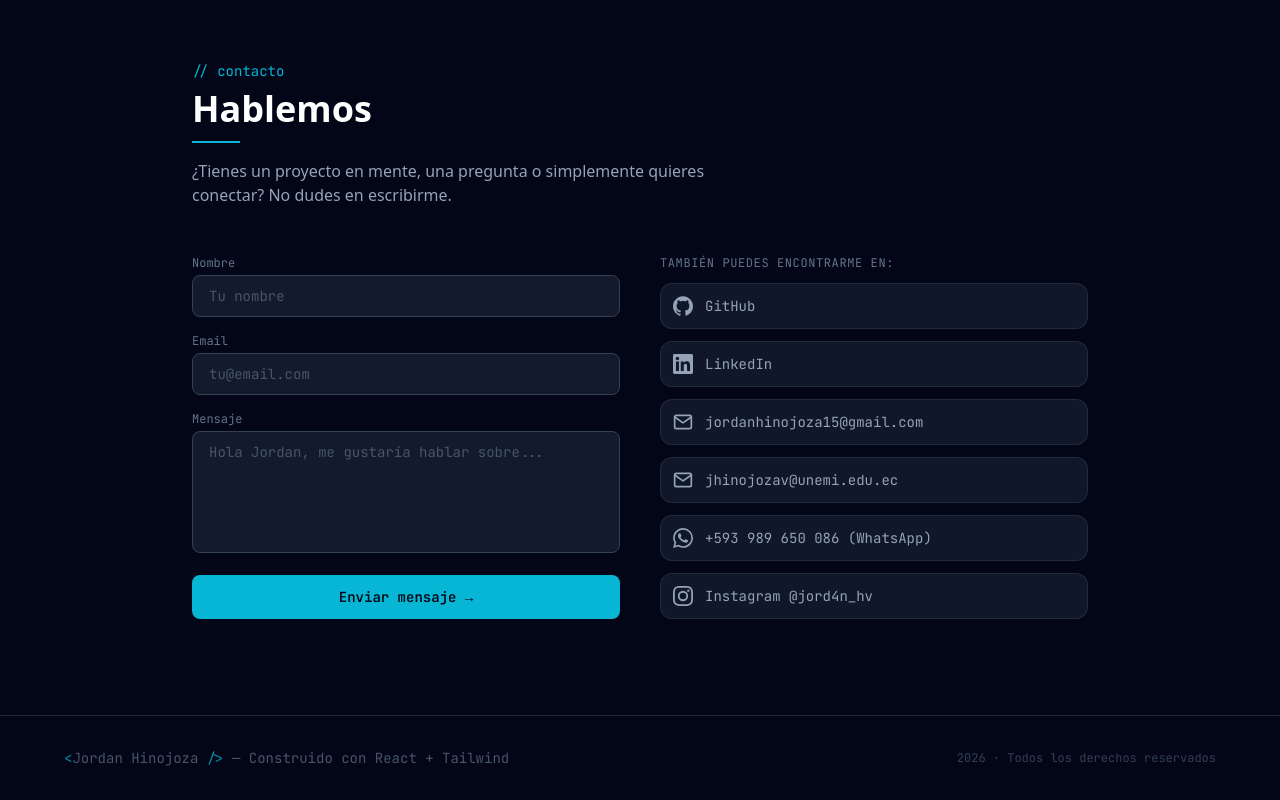
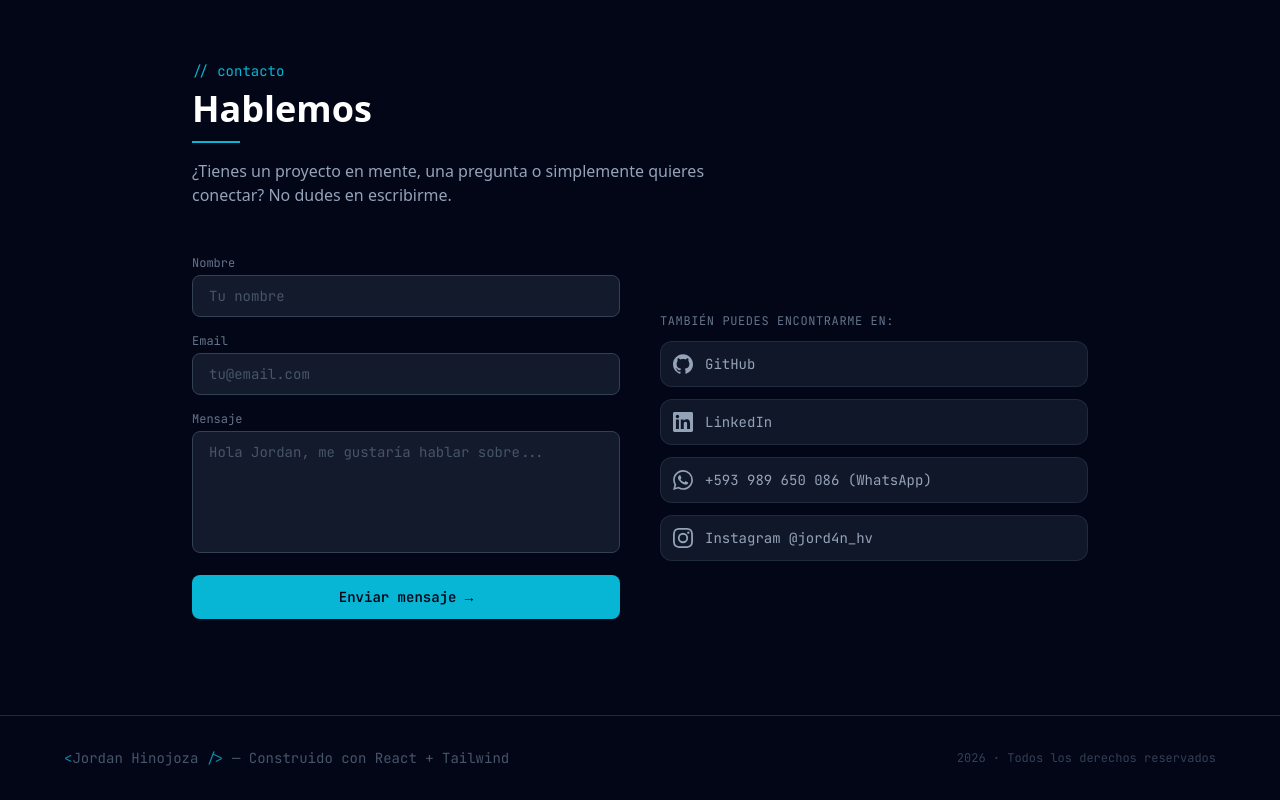
Before and after one commit to Jord4nH/Portafolio, a React (Vite) app: page / in a window 1280 px wide. Shown: the part 3408-4208 px from the top of the page. Built offline with nearby package versions, Linux system fonts and the light colour scheme.

Commit message:
Update Contact.jsx

```diff
--- a/src/components/Contact.jsx
+++ b/src/components/Contact.jsx
@@ -21,28 +21,6 @@ const SOCIAL_LINKS = [
       </svg>
     ),
     color: "hover:text-blue-400 hover:border-blue-400/40",
-  },
-  {
-    name: "jordanhinojoza15@gmail.com",
-    url: "mailto:jordanhinojoza15@gmail.com",
-    icon: (
-      <svg viewBox="0 0 24 24" className="w-5 h-5 fill-none stroke-current stroke-2" strokeLinecap="round" strokeLinejoin="round">
-        <path d="M4 4h16c1.1 0 2 .9 2 2v12c0 1.1-.9 2-2 2H4c-1.1 0-2-.9-2-2V6c0-1.1.9-2 2-2z" />
-        <polyline points="22,6 12,13 2,6" />
-      </svg>
-    ),
-    color: "hover:text-cyan-400 hover:border-cyan-400/40",
-  },
-  {
-    name: "jhinojozav@unemi.edu.ec",
-    url: "mailto:jhinojozav@unemi.edu.ec",
-    icon: (
-      <svg viewBox="0 0 24 24" className="w-5 h-5 fill-none stroke-current stroke-2" strokeLinecap="round" strokeLinejoin="round">
-        <path d="M4 4h16c1.1 0 2 .9 2 2v12c0 1.1-.9 2-2 2H4c-1.1 0-2-.9-2-2V6c0-1.1.9-2 2-2z" />
-        <polyline points="22,6 12,13 2,6" />
-      </svg>
-    ),
-    color: "hover:text-cyan-400 hover:border-cyan-400/40",
   },
   {
     name: "+593 989 650 086 (WhatsApp)",
```
